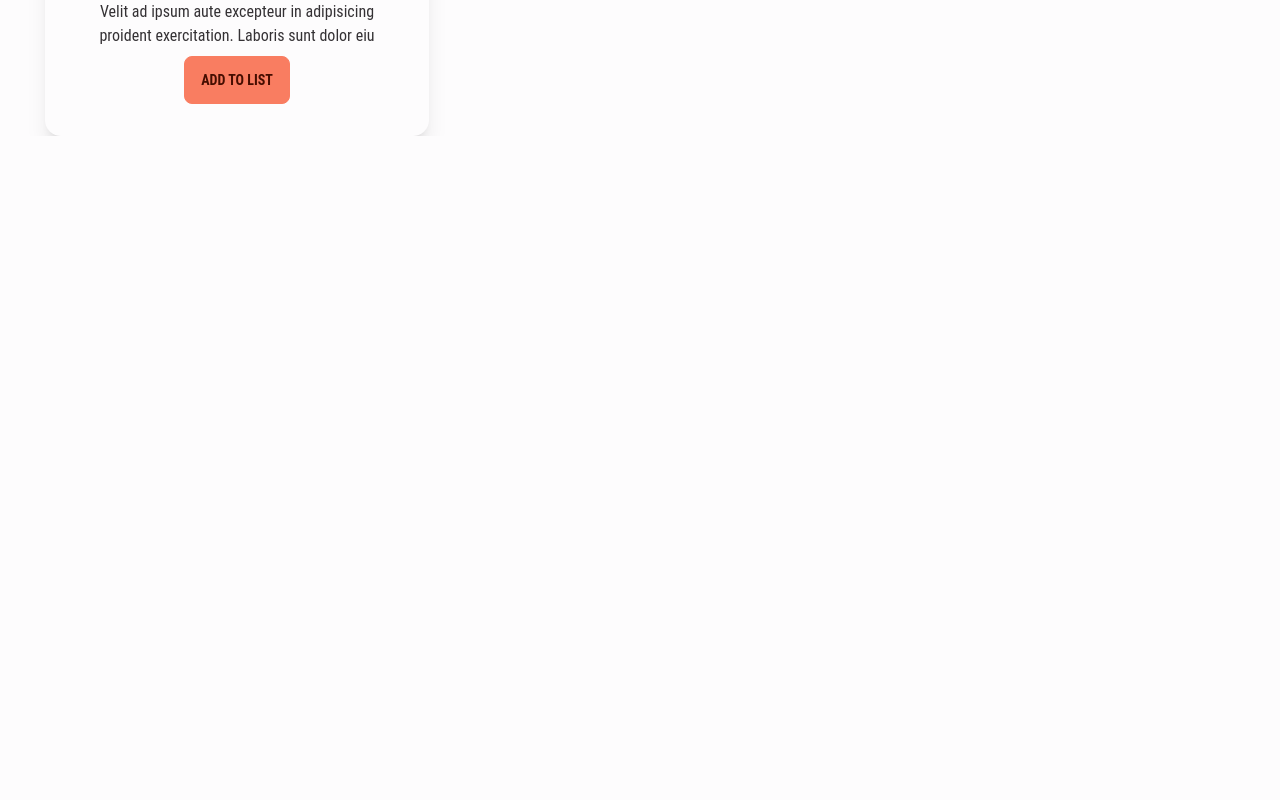
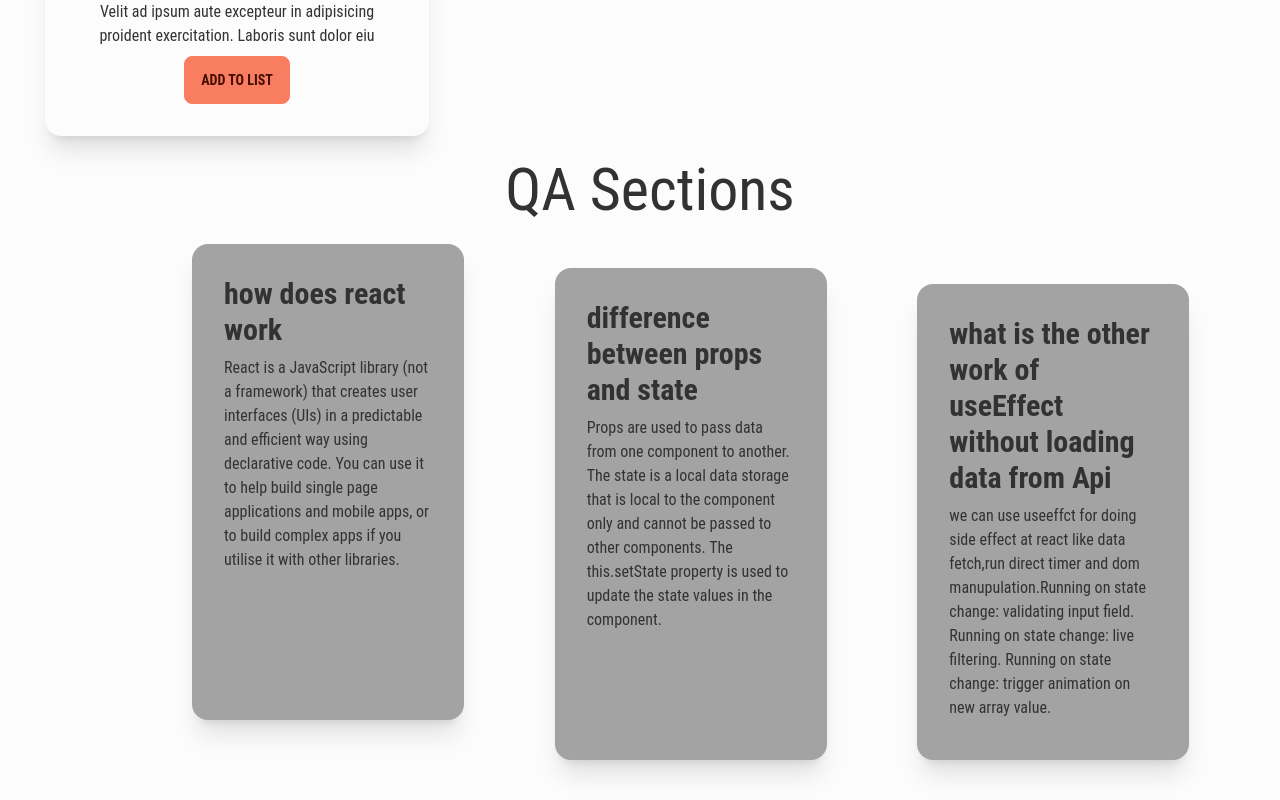
Before and after one commit to ASHRAFULEJAB/Fitness-Zone, a React (Create React App) app: page / in a window 1280 px wide. Shown: the part 1900-2700 px from the top of the page. Before the commit the page ends 2036 px from the top, so only its background shows below. Built offline with nearby package versions, Linux system fonts and the light colour scheme.

Commit message:
question-section

```diff
--- a/src/App.js
+++ b/src/App.js
@@ -2,12 +2,14 @@
 import './App.css';
 import Excerises from './components/Excerises/Excerises';
 import Header from './components/Headers/Header';
+import Question from './components/Questions/Question';
 
 function App() {
   return (
     <div >
       <Header></Header>
       <Excerises></Excerises>
+      <Question></Question>
     </div>
   );
 }
--- a/src/components/Details/Details.js
+++ b/src/components/Details/Details.js
@@ -2,11 +2,6 @@ import React from 'react';
 import './Details.css'
 
 const Details = ({times,breakTime}) => {
-//     handleInput = e => {
-//         const buttonValue = e.target.value;
-//         console.log(buttonValue);
-//         //some logic
-//   }
 
     let totalTime = 0;
     for(const excerise of times){
--- a/src/components/Excerises/Excerises.js
+++ b/src/components/Excerises/Excerises.js
@@ -1,4 +1,5 @@
 import React, { useEffect, useState } from 'react';
+import { addToDb, getSavedTime } from '../../utilities/gym';
 import Break from '../Break/Break';
 import Details from '../Details/Details';
 import PersonalInfo from '../PersonalInfo/PersonalInfo';
@@ -21,10 +22,28 @@ const Excerises = () => {
       setTimes(newTimes)
     }
 
+    useEffect(()=>{
+        const savedBreakTime = getSavedTime()
+       console.log(savedBreakTime);
+    //     let timeSaved={}
+    //     savedBreakTime.push(timeSaved)
+    // //    for(const addTime in savedBreakTime){
+    //     const addedTimeBreak = breakTime.find(Time=>Time.addTime === addTime )
+    //       console.log(addedTimeBreak)
+    //        if(addedTimeBreak){
+    //         const quantity = savedBreakTime[addTime];
+    //         addedTimeBreak.quantity=quantity
+    //         timeSaved.push(addedTimeBreak)
+
+    //        }
+    //    }
+    //    setBreakTime(savedBreakTime)
+    },[])
 
     const addToBreak = (event)=>{
     const addTime=parseInt(event.target.value);
     setBreakTime( addTime);
+    addToDb(addTime)
     }
     return (
         <div>
--- /dev/null
+++ b/src/components/Questions/Question.js
@@ -0,0 +1,51 @@
+import React from 'react';
+
+const Question = () => {
+    return (
+        <div>
+            <h1 className='text-6xl mt-6 ml-5 text-center '>QA Sections</h1>
+
+            <div className='lg:ml-48 lg:grid grid-cols-3 sm:grid grid-cols-1 sm:mb-10 mt-6 mb-16'>
+
+            <div className="card lg:w-9/12 sm:w-7/12 bg-neutral-400 shadow-xl sm:mb-10 ">
+               <div className="card-body">
+                 <h2 className="card-title text-3xl font-bold">how does react work</h2>
+                 <p>React is a JavaScript library (not a framework) that creates user interfaces (UIs) in a predictable and efficient way using declarative code. You can use it to help build single page applications and mobile apps, or to build complex apps if you utilise it with other libraries.</p>
+
+             <div className="card-actions justify-end">
+
+            </div>
+              </div>
+                </div>
+
+            <div className="card lg:w-9/12 sm:w-7/12 bg-neutral-400 shadow-xl sm:mt-6">
+               <div className="card-body">
+                 <h2 className="card-title text-3xl font-bold">difference between props and state</h2>
+                 <p>Props are used to pass data from one component to another. The state is a local data storage that is local to the component only and cannot be passed to other components. The this.setState property is used to update the state values in the component.</p>
+
+             <div className="card-actions justify-end">
+
+            </div>
+              </div>
+                </div>
+            <div className="card lg:w-9/12 bg-neutral-400 shadow-xl sm:mt-10">
+               <div className="card-body">
+                 <h2 className="card-title text-3xl font-bold">what is the other work of useEffect without loading data from Api</h2>
+                 <p>we can use useeffct for doing side effect at react like data fetch,run direct timer and dom manupulation.Running on state change: validating input field.
+                 Running on state change: live filtering.
+               Running on state change: trigger animation on new array value.</p>
+
+             <div className="card-actions justify-end">
+
+            </div>
+              </div>
+                </div>
+
+            </div>
+            </div>
+
+
+    );
+};
+
+export default Question;
--- /dev/null
+++ b/src/utilities/gym.js
@@ -0,0 +1,38 @@
+// use local storage to manage cart data
+const addToDb = id =>{
+    let breakTime = {};
+
+    //get the shopping cart from local storage
+    const savedTime = localStorage.getItem('added-time');
+    if(savedTime){
+        breakTime = JSON.parse(savedTime);
+    }
+
+    // add quantity
+    const quantity = breakTime[id];
+    if(quantity){
+        const newQuantity = quantity + 1;
+        breakTime[id] = newQuantity;
+    }
+    else{
+        breakTime[id] = 1;
+    }
+    localStorage.setItem('added-time', JSON.stringify(breakTime));
+}
+
+const getSavedTime=()=>{
+    let breakTime = {};
+
+    //get the shopping cart from local storage
+    const savedTime = localStorage.getItem('added-time');
+    if(savedTime){
+        breakTime = JSON.parse(savedTime);
+    }
+    return breakTime;
+}
+
+export {
+    addToDb,
+    getSavedTime,
+
+}
```
Also changed, not shown: src/components/Questions/Question.css (added).
